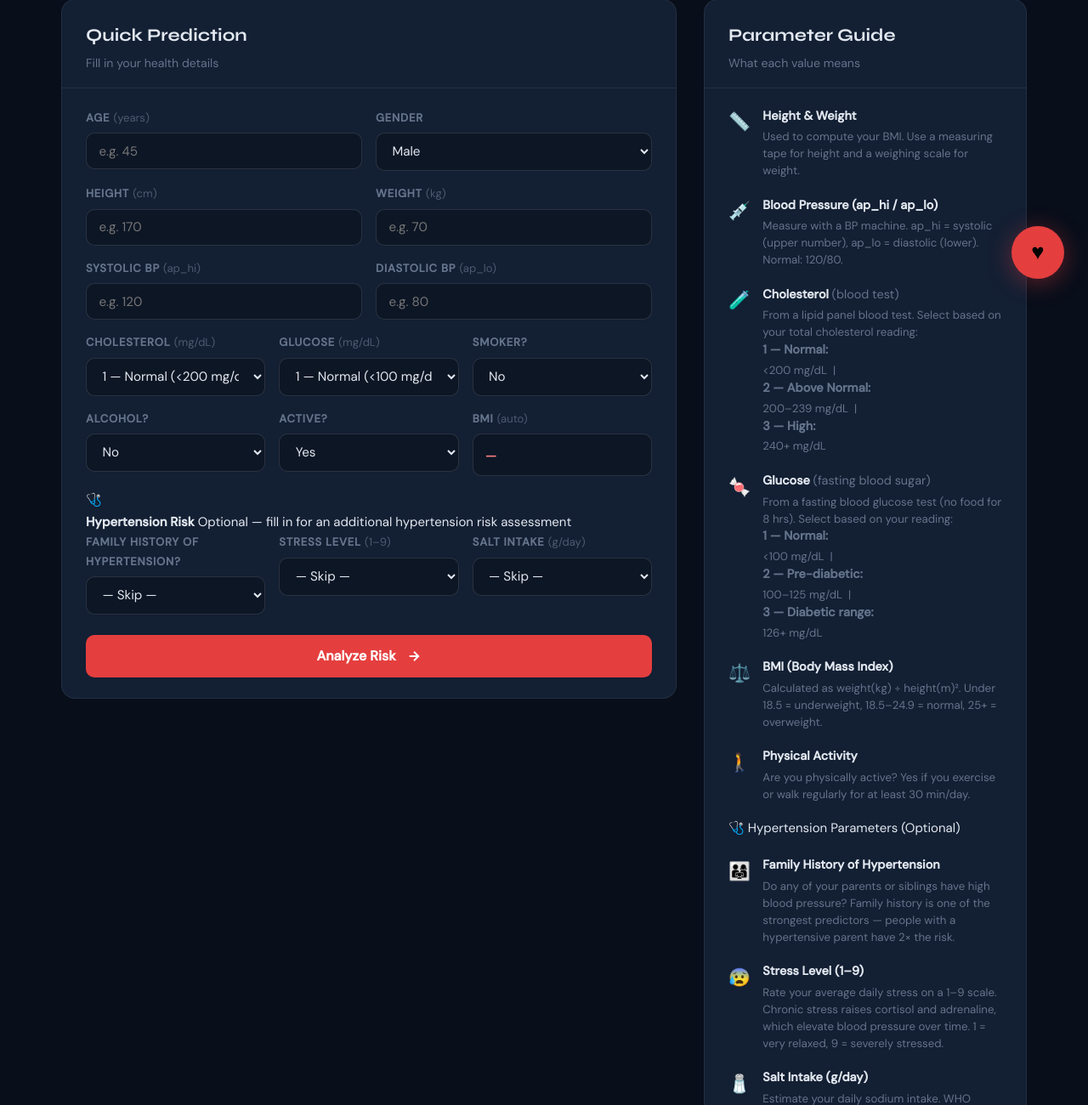
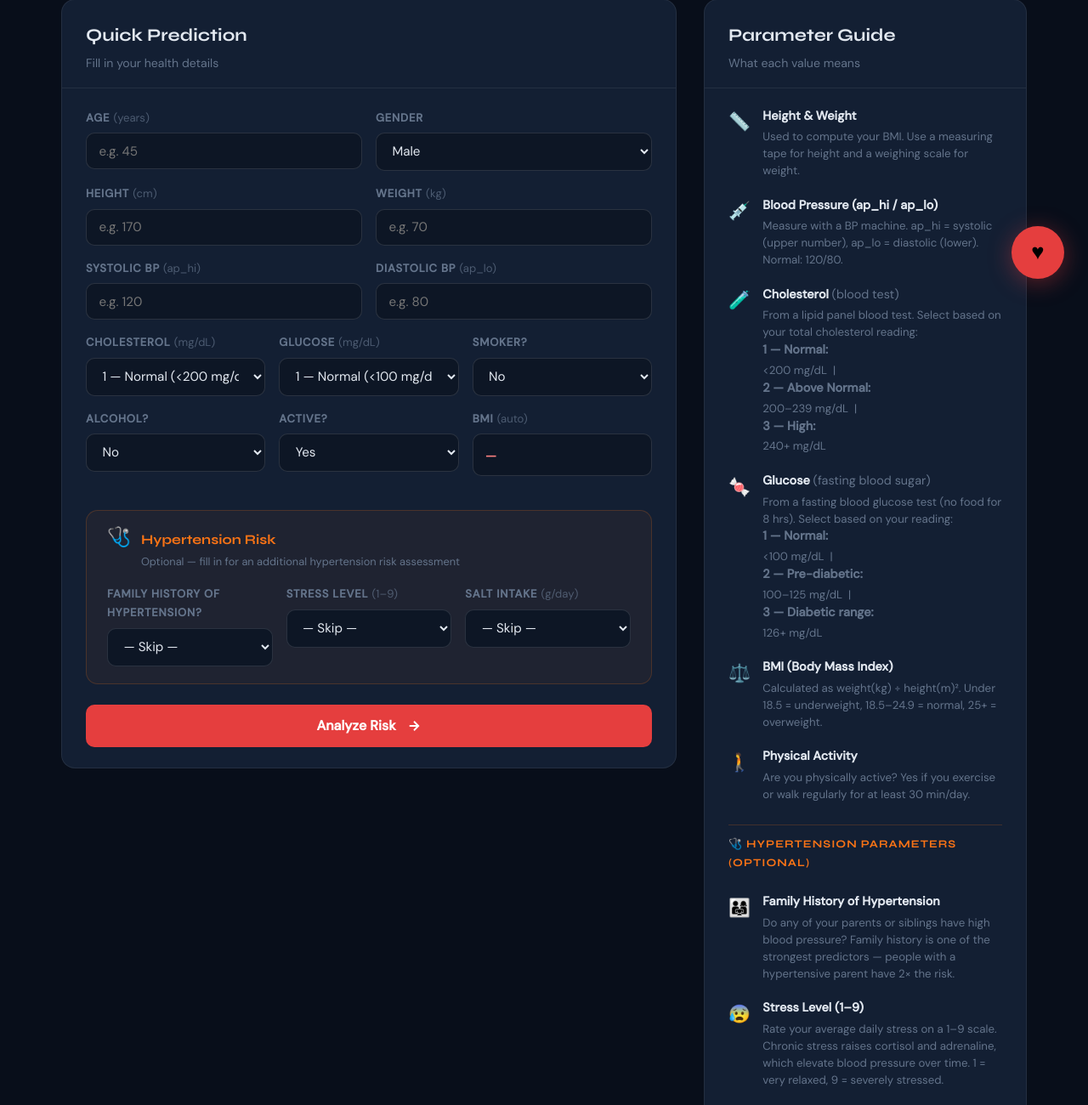
Before and after one commit to yakew7/Cardiovascular-disease-prediction, a Flask app: page / in a window 1280 px wide. Shown: the part 444-1744 px from the top of the page at 85% size. Run offline with Flask 3, Linux system fonts and the light colour scheme.

Commit message:
Added Hypertension Styles

```diff
--- a/static/Style.css
+++ b/static/Style.css
@@ -1199,3 +1199,90 @@
   .risk-sidebar { display: none; }
   .nav-links { display: none; }
 }
+/* ── Hypertension Optional Section (Index.html) ─────────────────────────── */
+.hyper-section {
+margin: 1.5rem 0 0;
+padding: 1.25rem 1.5rem;
+background: rgba(249,115,22,0.05);
+border: 1px solid rgba(249,115,22,0.2);
+border-radius: 14px;
+}
+.hyper-section-header {
+display: flex;
+align-items: flex-start;
+gap: 0.75rem;
+margin-bottom: 1rem;
+}
+.hyper-icon { font-size: 1.4rem; line-height: 1; }
+.hyper-section-header strong {
+display: block;
+font-family: var(--font-head);
+font-weight: 700;
+color: #f97316;
+font-size: 1rem;
+}
+.hyper-optional {
+font-size: 0.8rem;
+color: var(--muted);
+display: block;
+margin-top: 2px;
+}
+
+/* ── Guide divider for hypertension params ───────────────────────────────── */
+.guide-divider {
+font-family: var(--font-head);
+font-weight: 700;
+font-size: 0.8rem;
+text-transform: uppercase;
+letter-spacing: 0.08em;
+color: #f97316;
+padding: 0.75rem 0 0.25rem;
+border-top: 1px solid rgba(249,115,22,0.2);
+margin-top: 0.5rem;
+}
+
+/* ── Reduce Hypertension section ─────────────────────────────────────────── */
+.hyper-reduce-header {
+text-align: center;
+margin: 3.5rem 0 2rem;
+padding: 2rem;
+background: rgba(249,115,22,0.05);
+border: 1px solid rgba(249,115,22,0.15);
+border-radius: 16px;
+}
+.hyper-reduce-badge {
+display: inline-block;
+background: rgba(249,115,22,0.12);
+color: #f97316;
+border: 1px solid rgba(249,115,22,0.25);
+border-radius: 20px;
+padding: 0.3rem 1rem;
+font-size: 0.82rem;
+font-weight: 600;
+letter-spacing: 0.06em;
+text-transform: uppercase;
+margin-bottom: 0.75rem;
+}
+.hyper-reduce-header h2 {
+font-family: var(--font-head);
+font-size: 1.8rem;
+font-weight: 800;
+color: var(--text);
+margin: 0 0 0.4rem;
+}
+.hyper-reduce-header p { color: var(--muted); margin: 0; }
+
+/* ── FAQ hypertension header ─────────────────────────────────────────────── */
+.faq-hyper-header {
+text-align: center;
+padding: 3rem 2rem 1.5rem;
+max-width: 700px;
+margin: 0 auto;
+}
+.faq-hyper-header h2 {
+font-family: var(--font-head);
+font-size: 2rem;
+font-weight: 800;
+margin: 0.5rem 0 0.4rem;
+}
+.faq-hyper-header p { color: var(--muted); }
```
Lines whose indentation alone changed are shown as unchanged.
